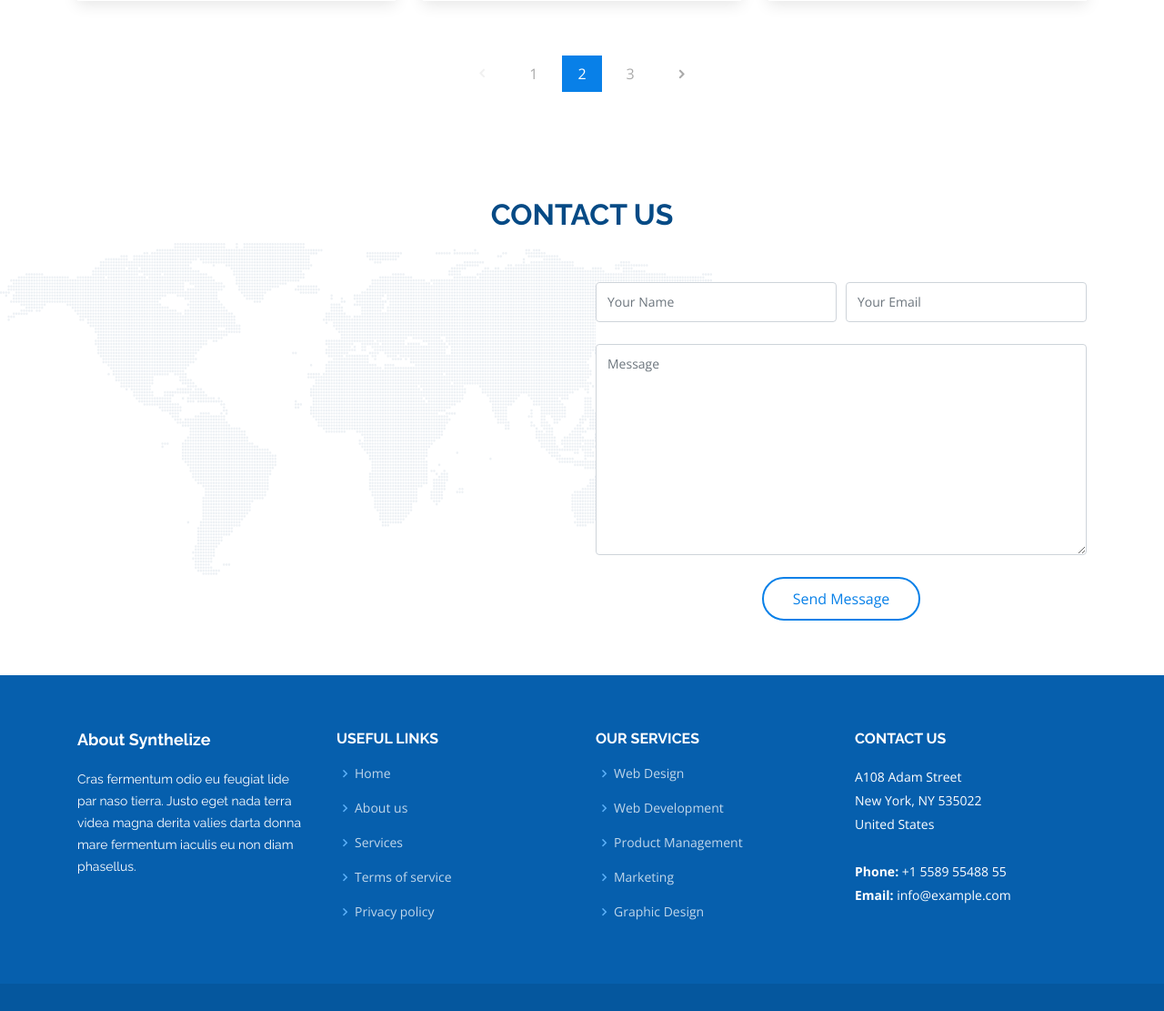
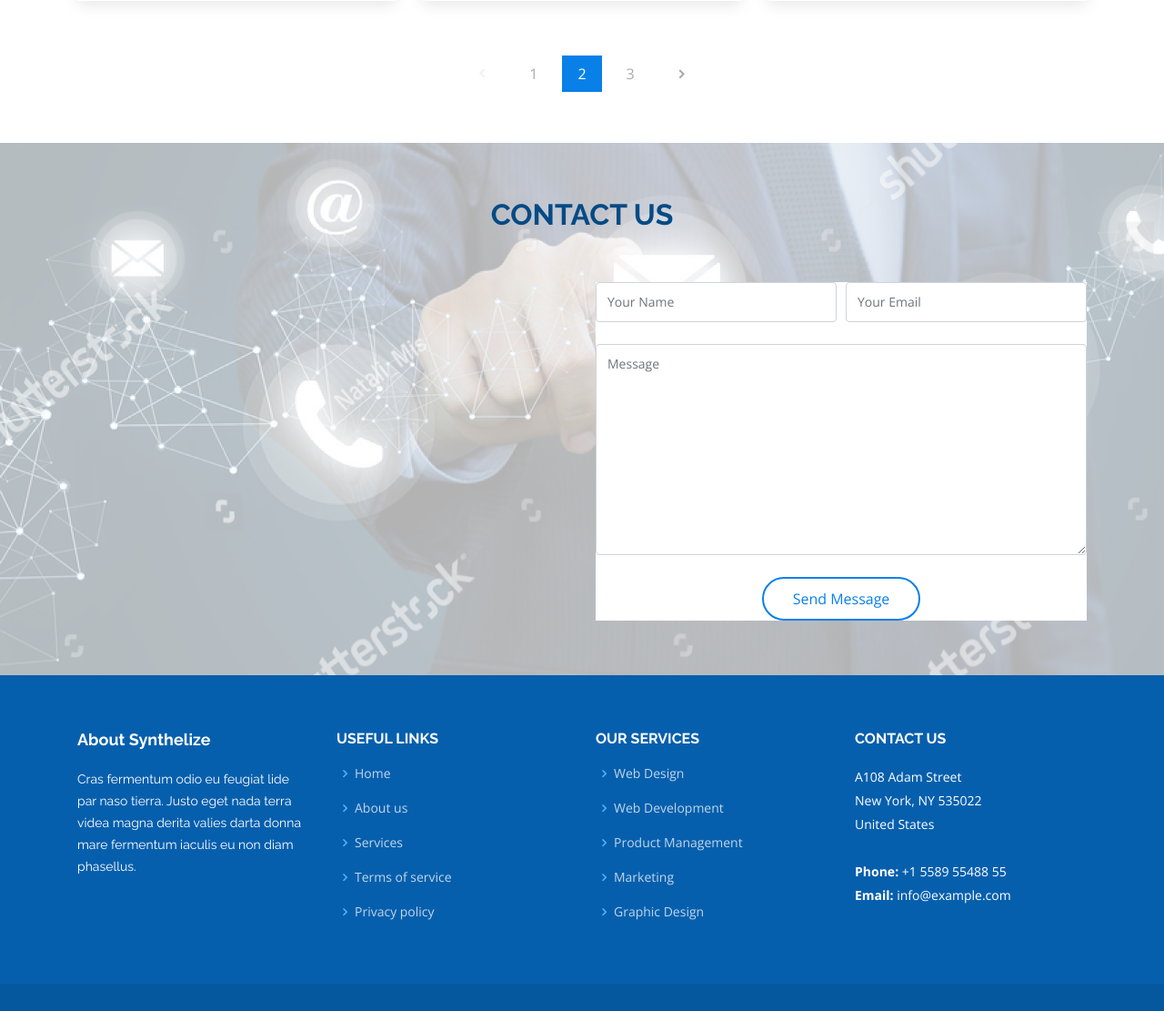
Before and after one commit to tbasalla/synthelize_exp_website, a PHP site: page /blog/index.php in a window 1280 px wide. Shown: the part 1574-2685 px from the top of the page at 91% size. Run offline with PHP 8.4, Linux system fonts and the light colour scheme.

Commit message:
automated commit

```diff
--- a/assets/css/style.css
+++ b/assets/css/style.css
@@ -1454,7 +1454,7 @@ section {
 # Contact
 --------------------------------------------------------------*/
 .contact {
-  background: url("../img/contact-bg.png") left center no-repeat;
+  background: url("../img/contactus/contactus.jpg") left center no-repeat;
   position: relative;
 }
 
```
Also changed, not shown: assets/img/contactus/contactus.jpg (added).
